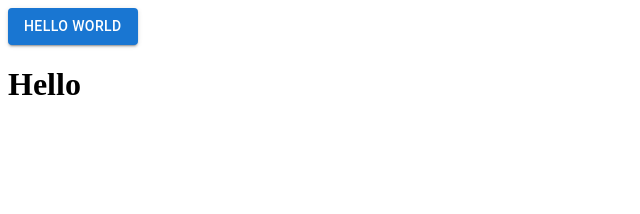
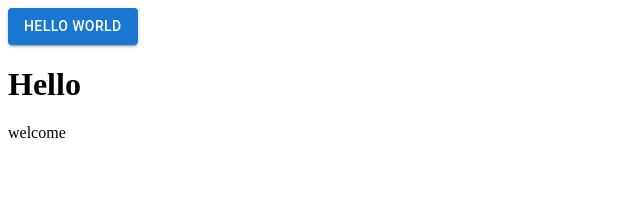
Before and after one commit to walter-clayton/afitpilot-somatotype, a React (Create React App) app in the folder client/: page / in a window 1280 px wide. Shown: the top 214 px of the page, without its empty margins (0-640 px from the left). Built offline with nearby package versions, Linux system fonts and the light colour scheme.

Commit message:
checking

```diff
--- a/client/src/App.js
+++ b/client/src/App.js
@@ -6,6 +6,7 @@ function App() {
     <div>
       <Button variant="contained">Hello World</Button>
       <h1>Hello</h1>
+      <p>welcome</p>
     </div>
   );
 }
```
